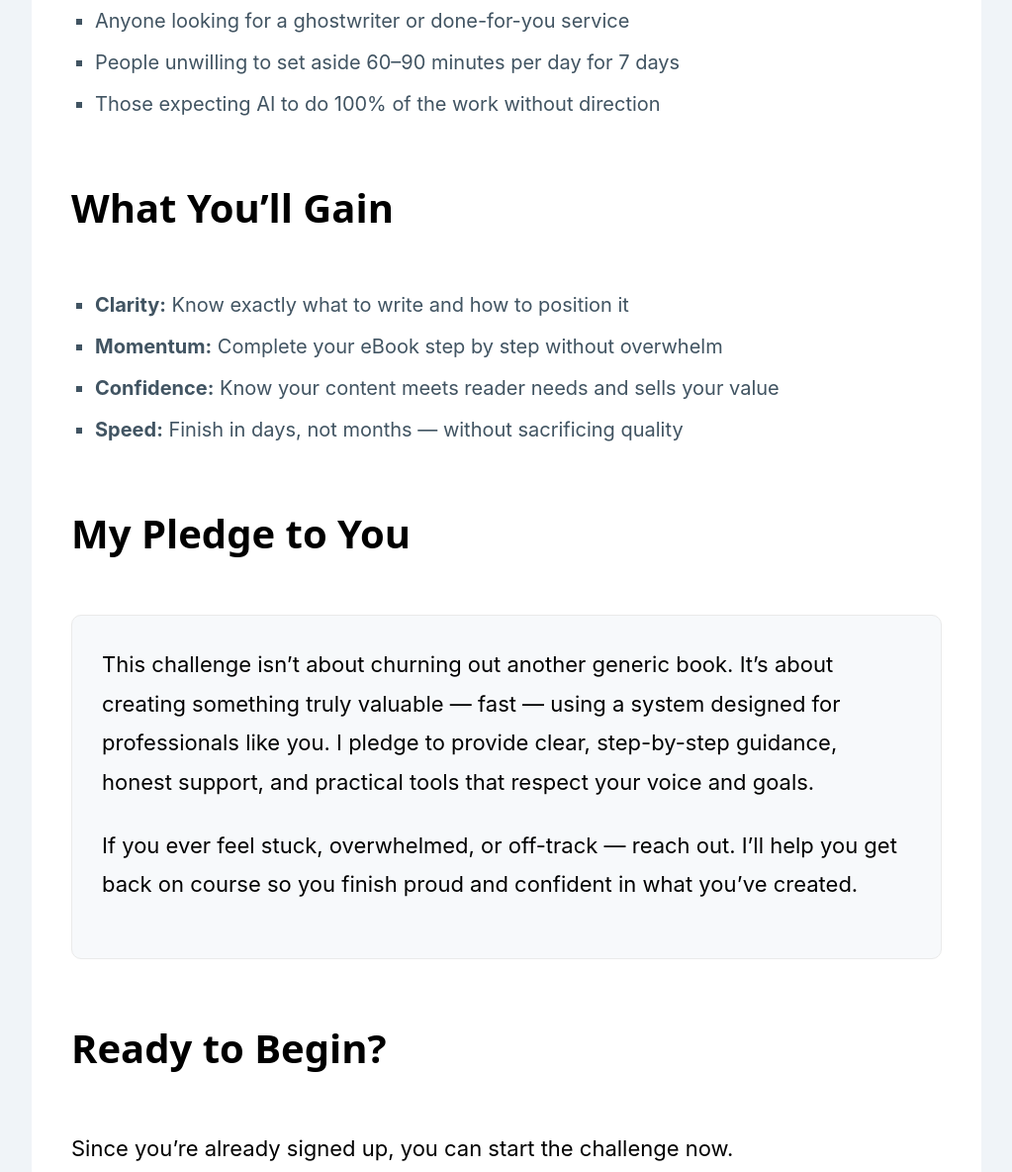
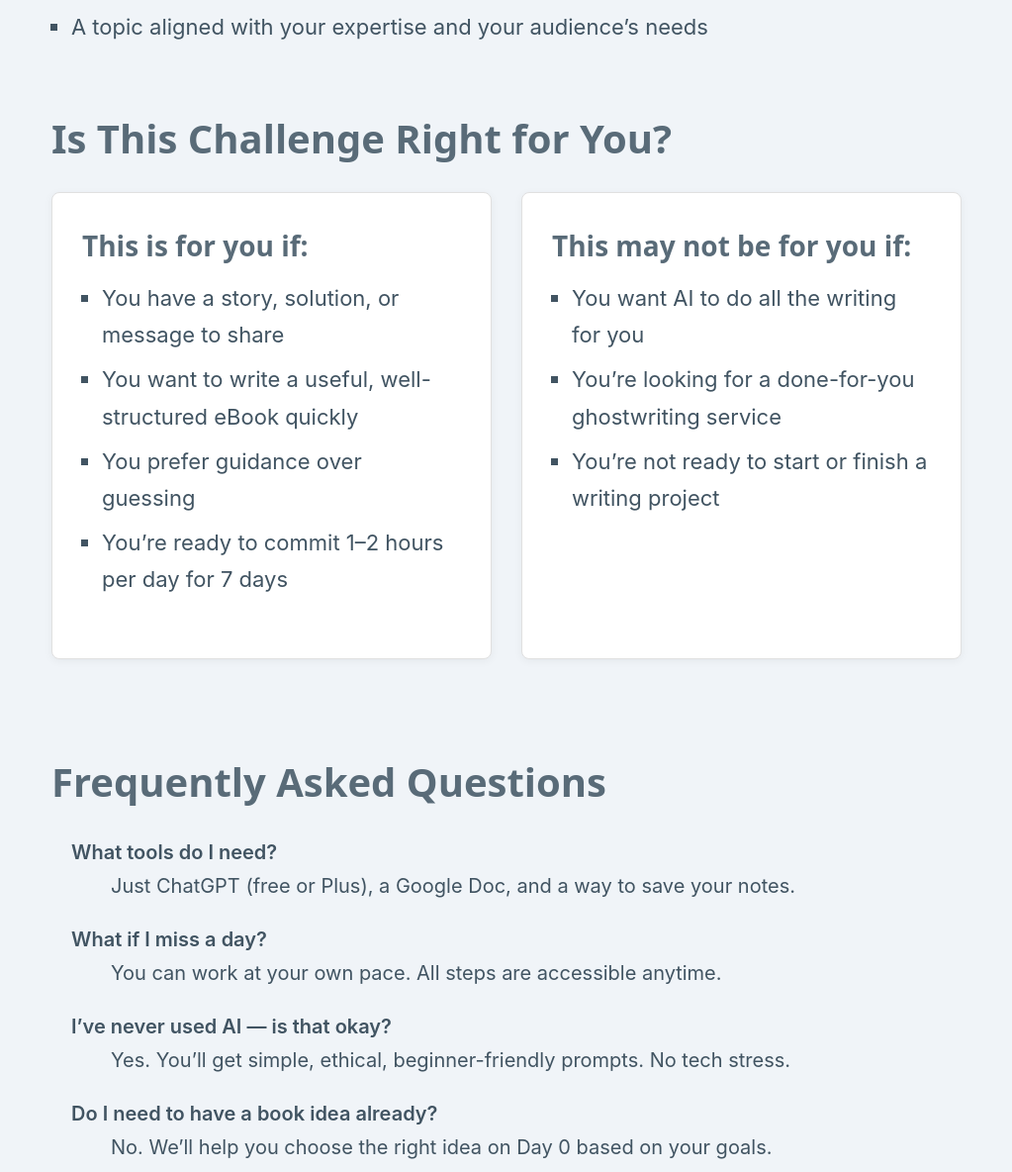
Before and after one commit to Pers-2025/7-Day-eBook-Writing-Challenge, a plain HTML site: page index.html in a window 1280 px wide. Shown: the part 1222-2406 px from the top of the page at 99% size, without its empty margins (128-1151 px from the left). Drawn offline with nearby package versions, Linux system fonts and the light colour scheme.

Commit message:
index.html

```diff
--- a/index.html
+++ b/index.html
@@ -4,94 +4,117 @@
   <meta charset="UTF-8" />
   <meta name="viewport" content="width=device-width, initial-scale=1" />
   <title>7-Day eBook Writing Challenge</title>
-  <link rel="stylesheet" href="https://cdn.jsdelivr.net/npm/@picocss/pico@1/css/pico.min.css">
+  <link rel="stylesheet" href="https://cdn.jsdelivr.net/npm/@picocss/pico@1/css/pico.min.css" />
+  <style>
+    :root {
+      --primary: #457b9d;
+      --secondary: #1d3557;
+      --text-color: #000;
+    }
 
-  <style>
     body {
       font-family: 'Inter', sans-serif;
+      background: #f0f4f8;
+      color: var(--text-color);
       margin: 0;
       padding: 0;
-      background-color: #f0f4f8;
-      color: #000; /* Black text */
+      line-height: 1.7;
     }
 
     .container {
       max-width: 960px;
       margin: 0 auto;
-      padding: 3rem 2rem;
-      background: white;
+      padding: 2rem 1rem;
+    }
+
+    h1, h2, h3 {
+      color: var(--secondary);
     }
 
     h1 {
       font-size: 3rem;
       font-weight: 900;
-      color: #000;
+      margin-bottom: 1.5rem;
       text-align: center;
-      margin-bottom: 2rem;
     }
 
-    h2 {
+    .section {
+      margin-bottom: 3rem;
+    }
+
+    .section h2 {
       font-size: 2rem;
       font-weight: 700;
-      margin-top: 3rem;
-      color: #000;
+      margin-bottom: 1rem;
     }
 
-    h3 {
+    .section h3 {
       font-size: 1.4rem;
-      font-weight: 600;
-      margin-top: 2rem;
-      color: #000;
+      margin-bottom: 0.5rem;
     }
 
-    p {
+    .section p, li {
       font-size: 1.1rem;
-      line-height: 1.8;
-      color: #000;
-      margin-bottom: 1.2rem;
     }
 
-    ul {
-      padding-left: 1.2rem;
-      margin-bottom: 2rem;
+    .card {
+      background: white;
+      padding: 1.5rem;
+      border-radius: 8px;
+      margin-bottom: 1.5rem;
+      box-shadow: 0 2px 8px rgba(0,0,0,0.05);
+      border: 1px solid #e0e0e0;
     }
 
-    li {
-      margin-bottom: 0.6rem;
+    .card h3 {
+      margin-top: 0;
     }
 
-    .box-section {
-      background: #f7f9fb;
-      padding: 1.5rem 1.5rem;
-      border-radius: 10px;
-      margin: 2rem 0;
-      border: 1px solid #eaeaea;
+    .grid {
+      display: flex;
+      flex-wrap: wrap;
+      gap: 1.5rem;
+    }
+
+    .grid .card {
+      flex: 1;
+      min-width: 280px;
     }
 
     .button {
       display: inline-block;
-      background-color: #457b9d;
+      background: var(--primary);
       color: white;
       padding: 1rem 2rem;
-      border-radius: 8px;
       font-size: 1.2rem;
+      border-radius: 6px;
+      font-weight: 600;
       text-decoration: none;
-      font-weight: bold;
       margin-top: 2rem;
-      box-shadow: 0 4px 6px rgba(0, 0, 0, 0.1);
-      transition: all 0.3s ease;
     }
 
-    .button:hover {
-      background-color: #3d6d8c;
-      transform: translateY(-2px);
+    .faq dt {
+      font-weight: 600;
+      margin-top: 1rem;
     }
 
-    .footer {
+    .faq dd {
+      margin-bottom: 1rem;
+    }
+
+    .pledge-box {
+      background: #ffffff;
+      border-left: 4px solid var(--primary);
+      padding: 1.5rem;
+      font-size: 1.1rem;
+      box-shadow: 0 2px 8px rgba(0,0,0,0.04);
+    }
+
+    footer {
       text-align: center;
+      margin-top: 3rem;
       font-size: 0.9rem;
-      color: #000;
-      margin-top: 3rem;
+      color: #555;
     }
 
     @media (max-width: 768px) {
@@ -99,68 +122,103 @@
         font-size: 2.4rem;
       }
 
-      h2 {
-        font-size: 1.6rem;
-      }
-
-      .container {
-        padding: 2rem 1rem;
+      .grid {
+        flex-direction: column;
       }
     }
   </style>
 </head>
 <body>
-
   <div class="container">
     <h1>7-Day eBook Writing Challenge</h1>
-    <p>Turn your expertise into a published book — fast. This challenge is designed to help educators, coaches, and professionals complete a high-quality eBook using AI-powered prompts, clear systems, and daily accountability.</p>
 
-    <h2>What You'll Get</h2>
+    <section class="section">
+      <p>This challenge is for professionals, educators, and creators who are ready to write a valuable eBook using AI — without losing your voice or getting overwhelmed. Over 7 days, you’ll go from idea to publish-ready draft with simple steps and the right tools.</p>
+    </section>
+
+    <section class="section">
+      <h2>Here’s What You’ll Get</h2>
+      <div class="grid">
+        <div class="card">
+          <h3>Daily Roadmap</h3>
+          <p>Each day builds on the last so you always know what to do next. No guesswork.</p>
+        </div>
+        <div class="card">
+          <h3>AI Prompt Packs</h3>
+          <p>Use guided prompts that keep your tone human, your ideas clear, and your draft moving.</p>
+        </div>
+        <div class="card">
+          <h3>Structure & Support</h3>
+          <p>You'll follow a proven framework with the option to reach out if you need help.</p>
+        </div>
+      </div>
+    </section>
+
+    <section class="section">
+      <h2>What You’ll Walk Away With</h2>
       <ul>
-      <li>7-Day step-by-step writing roadmap</li>
-      <li>Market-tested prompt templates</li>
-      <li>Audience analysis and title generation tools</li>
-      <li>Formatting and publishing guidance</li>
-      <li>Optional upgrade: 1:1 feedback and publishing support</li>
+        <li>A complete eBook draft ready for formatting and publishing</li>
+        <li>A repeatable system you can use again and again</li>
+        <li>Confidence in using AI as a creative tool, not a shortcut</li>
+        <li>A topic aligned with your expertise and your audience’s needs</li>
       </ul>
+    </section>
 
-    <h2>Who This Challenge is For</h2>
+    <section class="section">
+      <h2>Is This Challenge Right for You?</h2>
+      <div class="grid">
+        <div class="card">
+          <h3>This is for you if:</h3>
           <ul>
-      <li>Educators, coaches, consultants, and creators</li>
-      <li>First-time authors who want structure and support</li>
-      <li>Professionals ready to create a lead magnet, guide, or paid product</li>
+            <li>You have a story, solution, or message to share</li>
+            <li>You want to write a useful, well-structured eBook quickly</li>
+            <li>You prefer guidance over guessing</li>
+            <li>You’re ready to commit 1–2 hours per day for 7 days</li>
           </ul>
+        </div>
+        <div class="card">
+          <h3>This may not be for you if:</h3>
+          <ul>
+            <li>You want AI to do all the writing for you</li>
+            <li>You’re looking for a done-for-you ghostwriting service</li>
+            <li>You’re not ready to start or finish a writing project</li>
+          </ul>
+        </div>
+      </div>
+    </section>
 
-    <h2>Who It’s Not For</h2>
-    <ul>
-      <li>Anyone looking for a ghostwriter or done-for-you service</li>
-      <li>People unwilling to set aside 60–90 minutes per day for 7 days</li>
-      <li>Those expecting AI to do 100% of the work without direction</li>
-    </ul>
+    <section class="section">
+      <h2>Frequently Asked Questions</h2>
+      <dl class="faq">
+        <dt>What tools do I need?</dt>
+        <dd>Just ChatGPT (free or Plus), a Google Doc, and a way to save your notes.</dd>
 
-    <h2>What You’ll Gain</h2>
-    <ul>
-      <li><strong>Clarity:</strong> Know exactly what to write and how to position it</li>
-      <li><strong>Momentum:</strong> Complete your eBook step by step without overwhelm</li>
-      <li><strong>Confidence:</strong> Know your content meets reader needs and sells your value</li>
-      <li><strong>Speed:</strong> Finish in days, not months — without sacrificing quality</li>
-    </ul>
+        <dt>What if I miss a day?</dt>
+        <dd>You can work at your own pace. All steps are accessible anytime.</dd>
 
+        <dt>I’ve never used AI — is that okay?</dt>
+        <dd>Yes. You’ll get simple, ethical, beginner-friendly prompts. No tech stress.</dd>
+
+        <dt>Do I need to have a book idea already?</dt>
+        <dd>No. We’ll help you choose the right idea on Day 0 based on your goals.</dd>
+      </dl>
+    </section>
+
+    <section class="section">
       <h2>My Pledge to You</h2>
-    <div class="box-section">
-      <p>This challenge isn’t about churning out another generic book. It’s about creating something truly valuable — fast — using a system designed for professionals like you. I pledge to provide clear, step-by-step guidance, honest support, and practical tools that respect your voice and goals.</p>
-      <p>If you ever feel stuck, overwhelmed, or off-track — reach out. I’ll help you get back on course so you finish proud and confident in what you’ve created.</p>
+      <div class="pledge-box">
+        I created this challenge to help you finish something meaningful. You'll get clear instructions, practical tools, and support along the way. If you get stuck or overwhelmed, you can reach out anytime. I'll help you stay focused and moving forward. The goal is to help you finish confidently and be proud of what you've created.
       </div>
+    </section>
 
-    <h2>Ready to Begin?</h2>
-    <p>Since you’re already signed up, you can start the challenge now.</p>
-    <a href="day-0.html" class="button">Start Day 0</a>
+    <section class="section" style="text-align: center;">
+      <a href="day-0.html" class="button">Start the Challenge</a>
+    </section>
 
-    <div class="footer">
+    <footer>
       <p>Need help? Email <a href="mailto:admin@digitalwisdomhub.com">admin@digitalwisdomhub.com</a></p>
       <p>© 2025 Digital Wisdom Hub — All rights reserved.</p>
+    </footer>
   </div>
-  </div>
-
 </body>
 </html>
```
Lines whose indentation alone changed are shown as unchanged.
